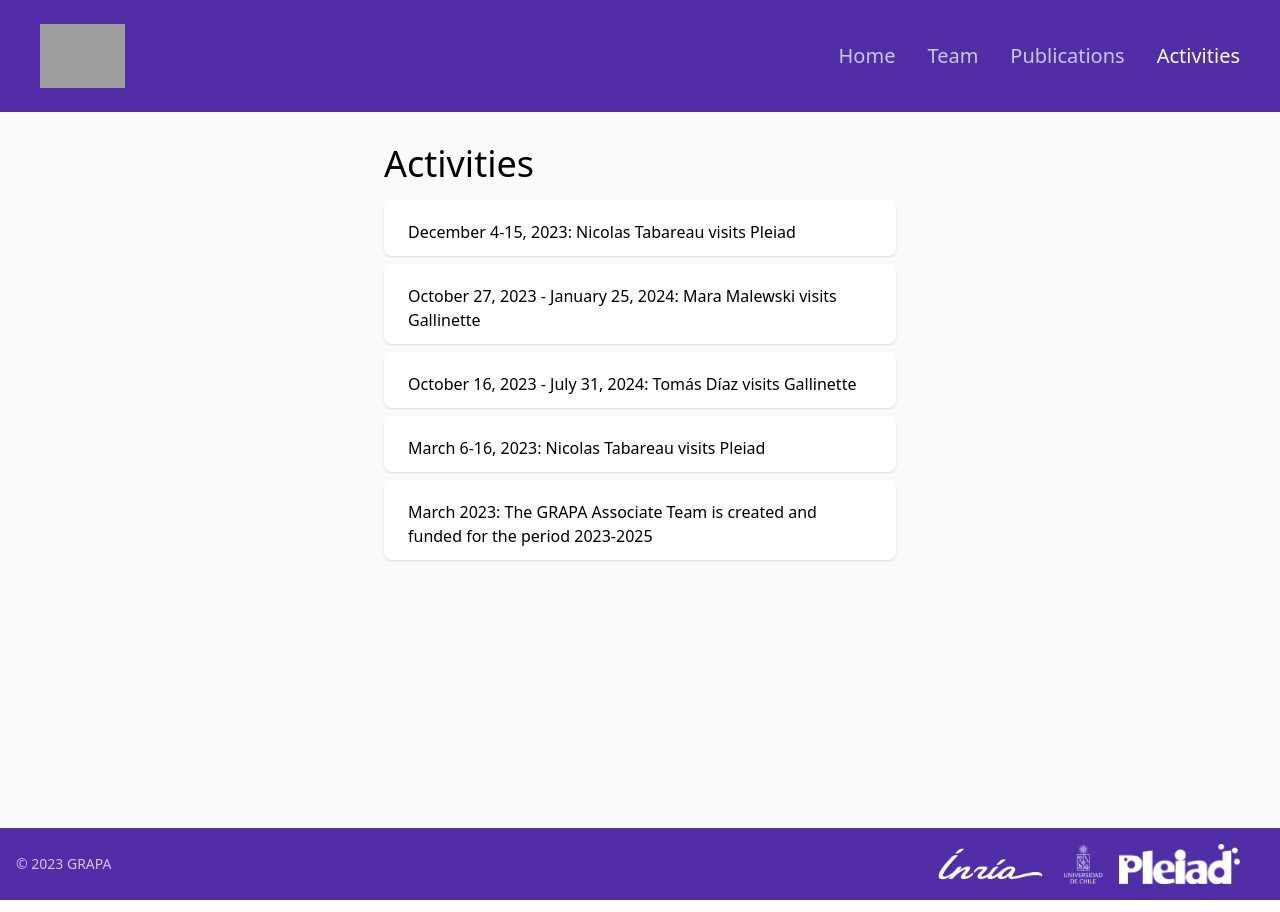
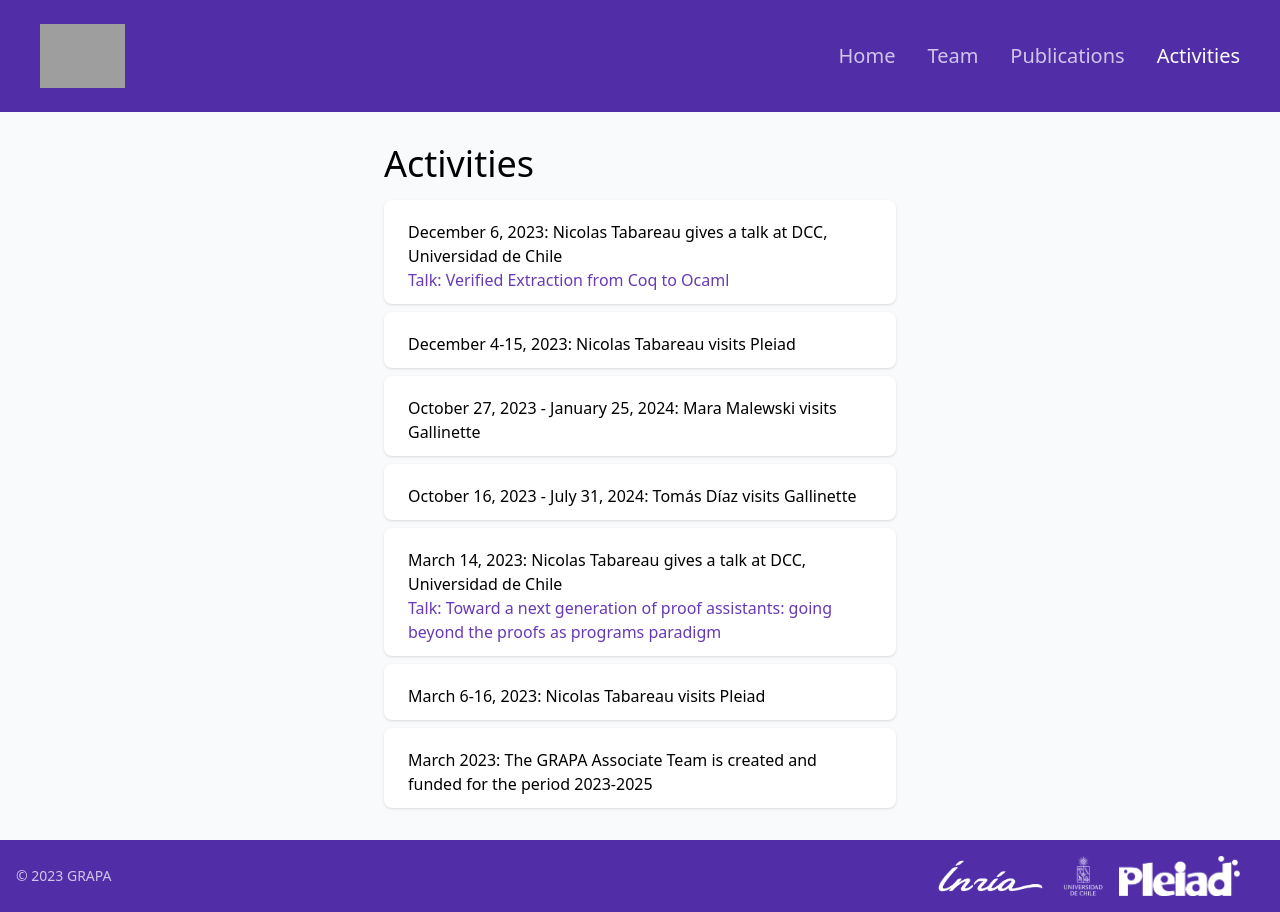
Before and after one commit to pleiad/grapa-website, a Jekyll site: the page built from activities.html, in a window 1280 px wide. Built offline with Jekyll 4.4.1, drawn with Linux system fonts in a browser that asks for light colours; nearby versions of some CDN libraries; some web fonts are replaced; grey boxes are pictures that could not be loaded.

Commit message:
Add Nico talks

```diff
--- a/_data/activities.yml
+++ b/_data/activities.yml
@@ -1,3 +1,8 @@
+- title: Nicolas Tabareau gives a talk at DCC, Universidad de Chile
+  date: December 6, 2023
+  description: "Talk: Verified Extraction from Coq to Ocaml "
+  url: https://comunicaciones.dcc.uchile.cl/events/312-charla-verified-extraction-from-coq-to-ocaml/
+
 - title: Nicolas Tabareau visits Pleiad
   date: December 4-15, 2023
   description:
@@ -10,6 +15,11 @@
   date: October 16, 2023 - July 31, 2024
   description:
 
+- title: Nicolas Tabareau gives a talk at DCC, Universidad de Chile
+  date: March 14, 2023
+  description: "Talk: Toward a next generation of proof assistants: going beyond the proofs as programs paradigm"
+  url: https://comunicaciones.dcc.uchile.cl/events/289-charla-toward-a-next-generation-of-proof-assistants-going-beyond-the-proofs-as-programs-paradigm/
+
 - title: Nicolas Tabareau visits Pleiad
   date: March 6-16, 2023
   description:
--- a/_includes/activity-list.html
+++ b/_includes/activity-list.html
@@ -9,7 +9,12 @@
     </div>
     <div class="flex flex-col">
       <span class="">{{activity.date}}: {{activity.title}}</span>
-      <span class="">{{activity.description}}</span>
+      {% if activity.url %}
+      <a href="{{ activity.url }}"
+        >{{activity.description}}</a>
+      {% else %}
+        <span class="">{{activity.description}}</span>
+        {% endif %}
     </div>
   </li>
   {% endfor %}
```
Also changed, not shown: Gemfile.lock.
